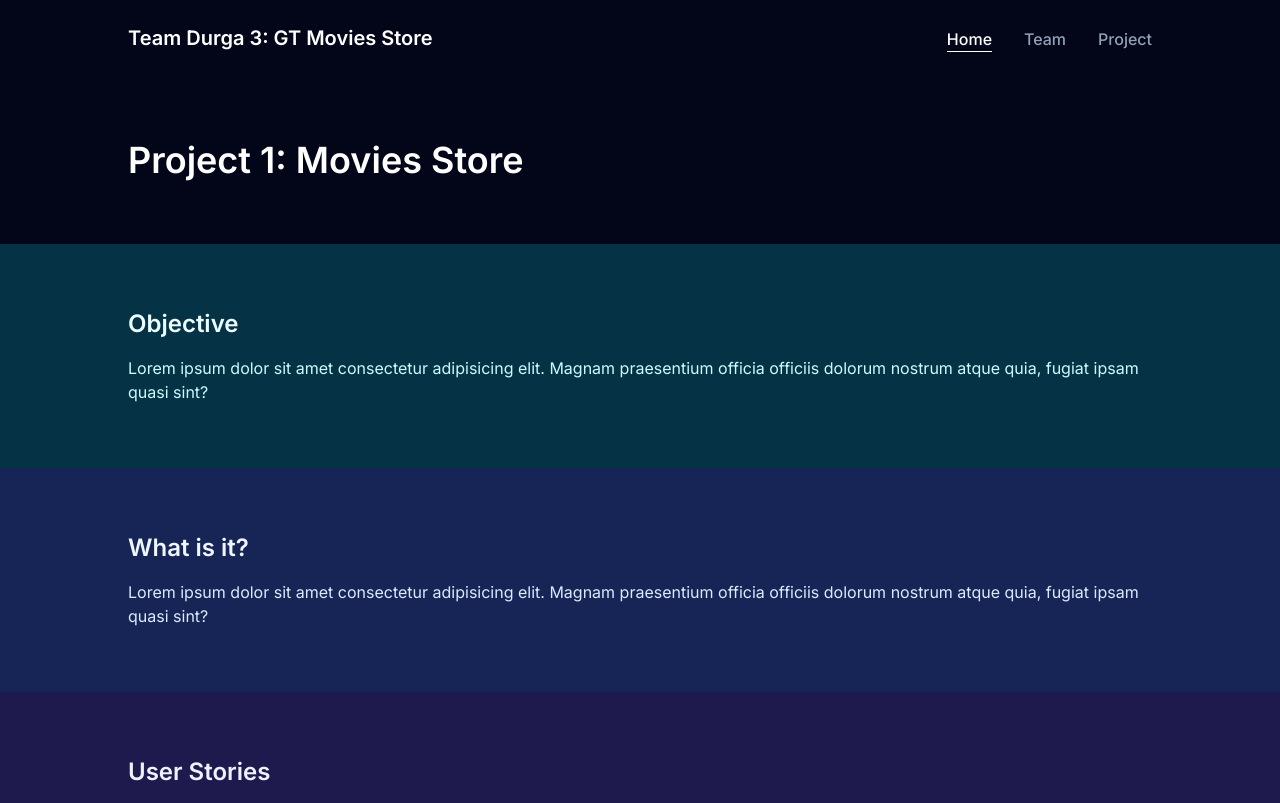
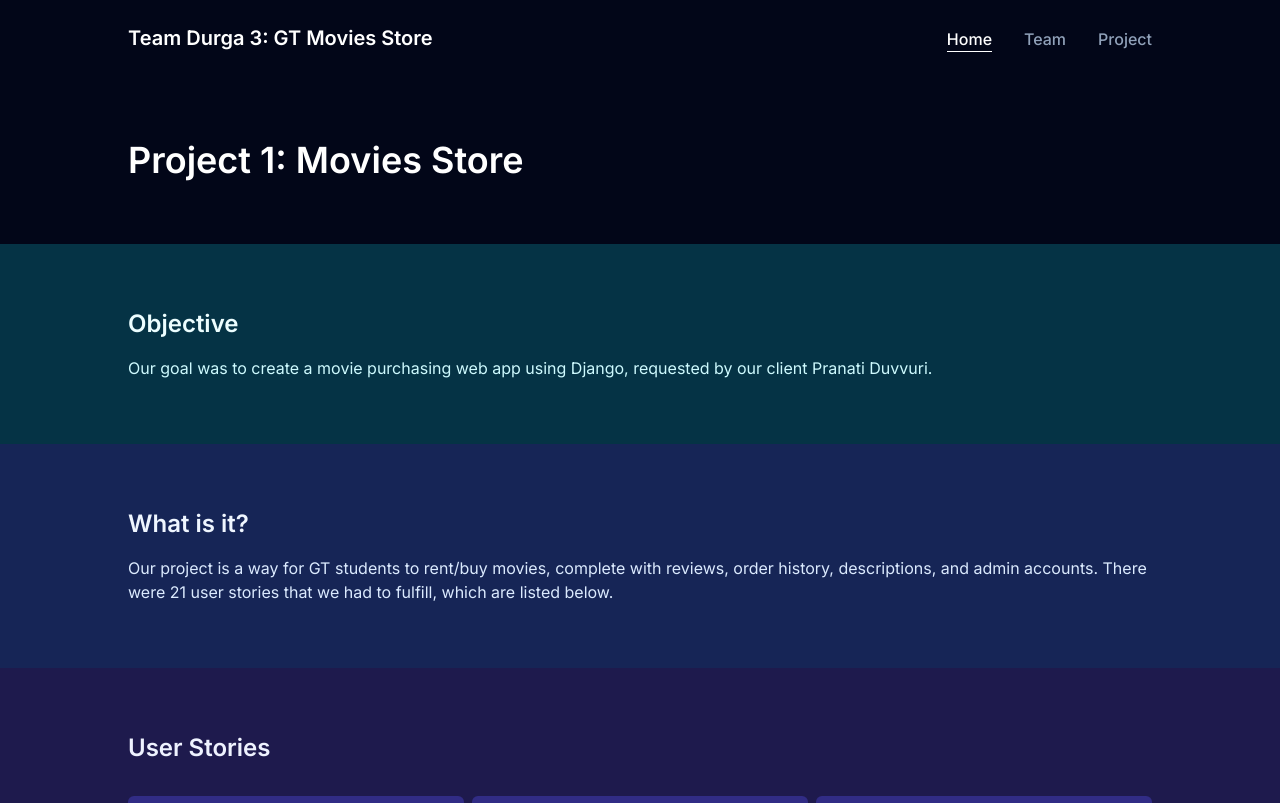
Before and after one commit to cs-2340-durga-3/team-website-1, a SvelteKit app: page / in a window 1280 px wide. Shown: the top 803 px of the page. Built offline with nearby package versions, Linux system fonts and the light colour scheme.

Commit message:
remove lorem

```diff
--- a/src/routes/+page.svelte
+++ b/src/routes/+page.svelte
@@ -12,8 +12,8 @@
 	<h2 class="text-2xl font-semibold text-cyan-50">Objective</h2>
 
 	<p class="mt-4 text-cyan-100">
-		Lorem ipsum dolor sit amet consectetur adipisicing elit. Magnam praesentium officia officiis
-		dolorum nostrum atque quia, fugiat ipsam quasi sint?
+		Our goal was to create a movie purchasing web app using Django, requested by our client Pranati
+		Duvvuri.
 	</p>
 </div>
 
@@ -21,8 +21,9 @@
 	<h2 class="text-2xl font-semibold text-blue-50">What is it?</h2>
 
 	<p class="mt-4 text-blue-100">
-		Lorem ipsum dolor sit amet consectetur adipisicing elit. Magnam praesentium officia officiis
-		dolorum nostrum atque quia, fugiat ipsam quasi sint?
+		Our project is a way for GT students to rent/buy movies, complete with reviews, order history,
+		descriptions, and admin accounts. There were 21 user stories that we had to fulfill, which are
+		listed below.
 	</p>
 </div>
 
```
